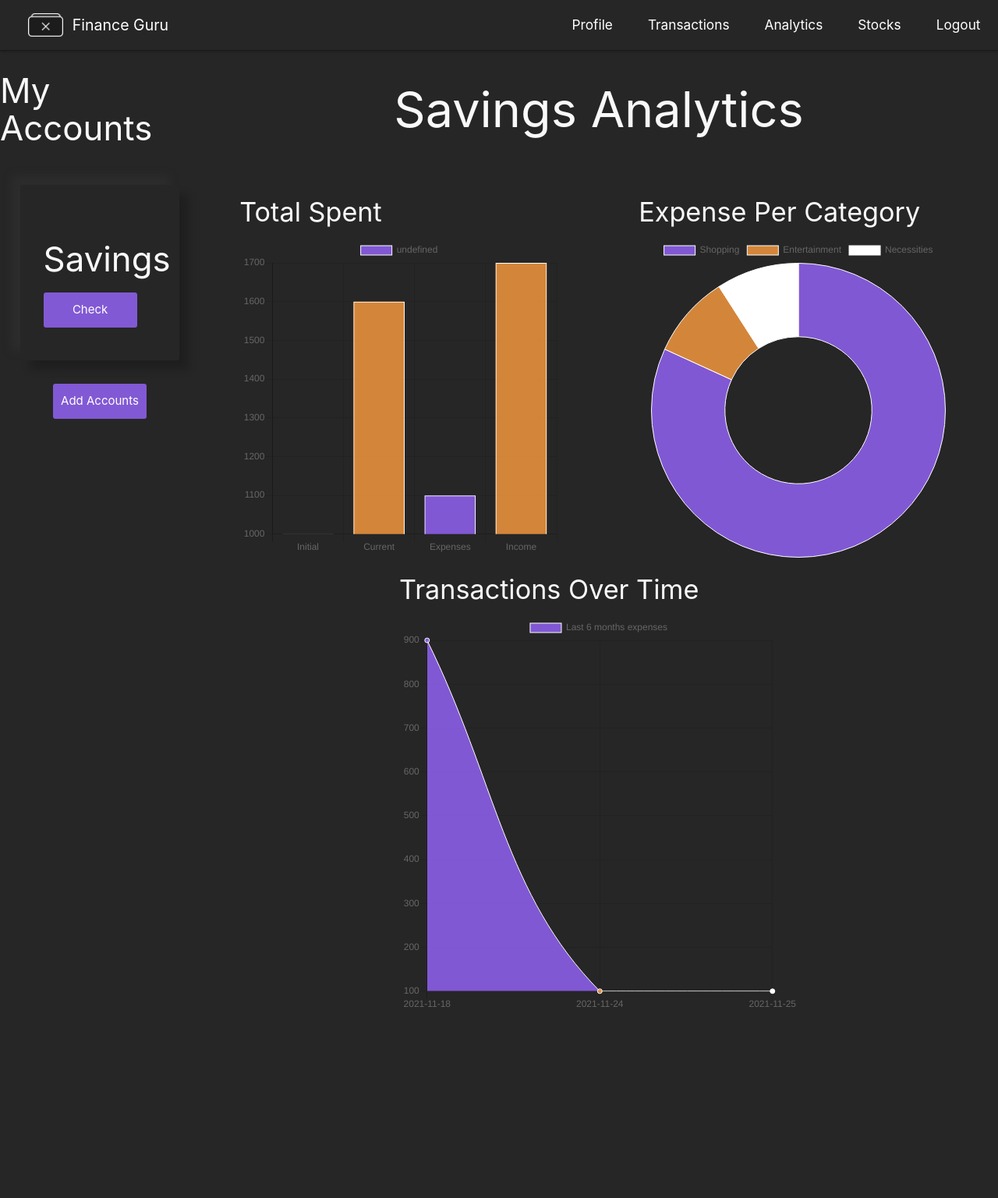
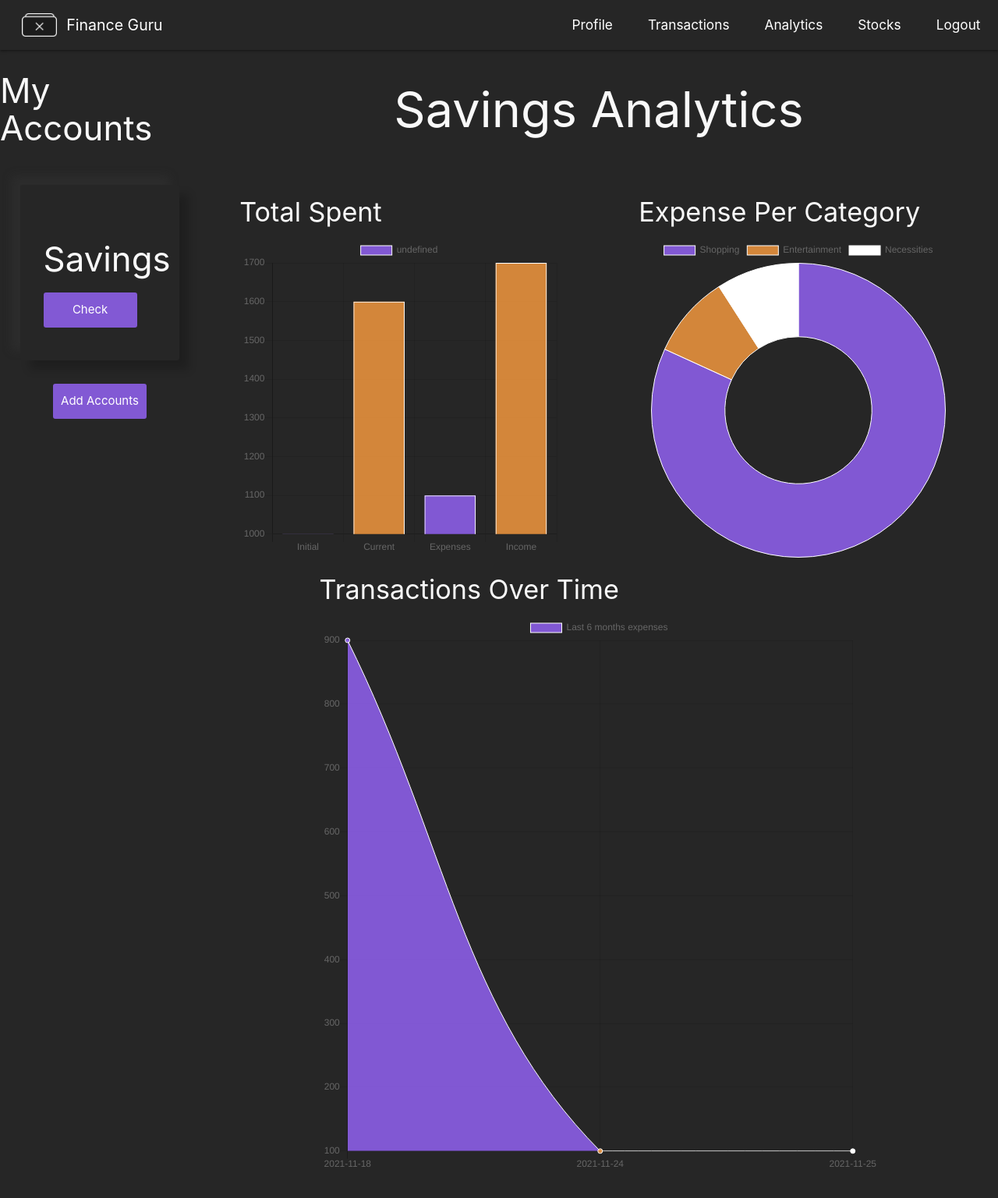
Before and after one commit to bestepha83/Budgeting-App, a Django app: a page that uses budget/templates/budget/header.html in a window 1280 px wide. Shown: the whole page at 78% size. Before the commit the page ends 1291 px from the top, so only its background shows below. Run offline with Django 3.2, Linux system fonts and the light colour scheme; a user stored in the database is signed in; data comes from the database, SQL or seed files in the repository; both versions use the stored data as it was after the commit; some libraries are stand-ins or nearby versions.

Commit message:
expenses over time change

```diff
--- a/budget/templates/budget/analytics.html
+++ b/budget/templates/budget/analytics.html
@@ -14,7 +14,7 @@
             <h4>Expense Per Category</h4>
             <canvas id="pieChart" width="400" height="400"></canvas>
         </div>
-        <div id="container" style="width: 50%;">
+        <div id="container" style="width: 70%;">
             <h4>Transactions Over Time</h4>
             <canvas id="lineChart" width="400" height="400"></canvas>
         </div>
--- a/budget/templates/budget/header.html
+++ b/budget/templates/budget/header.html
@@ -4,10 +4,10 @@
 
 
 <nav class = 'nav-dec'>
-    <div class = "logo">
+    <a href="{% url 'list' %}" class = "logo">
         <img src="{% static 'images/logo.png' %}"/>
         <p>Finance Guru</p>
-    </div>
+    </a>
     <div class = "nav-links">
         <a href="{% url 'profile' project.slug %}">Profile</a>
         <a href="{% url 'transactions' project.slug %}">Transactions</a>
--- a/budget/views.py
+++ b/budget/views.py
@@ -188,6 +188,7 @@ def expense_time_info(request, project_slug):
     def get_date(expense):
         return str(expense.date)
     date_list = list(set(map(get_date, expenses)))
+    date_list.sort()
 
     def get_expense_date_amount(date):
         amount = 0
```
Also changed, not shown: db.sqlite3.
